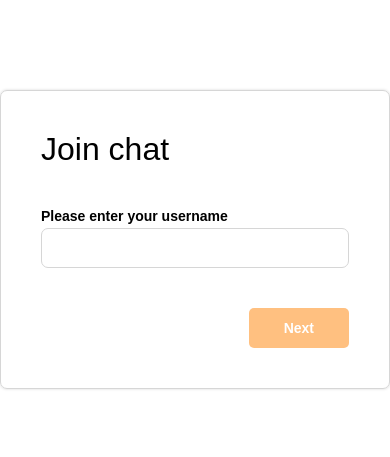
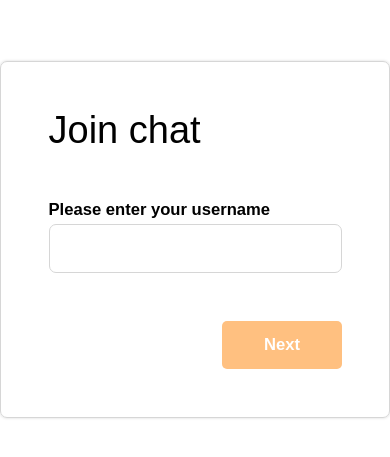
Before and after one commit to luisb90/pager-chat-app, a React app: page /login in a window 390 px wide. Shown: the part 183-640 px from the top of the page. Built offline with nearby package versions, Linux system fonts and the light colour scheme.

Commit message:
make font larger for mobile resolutions

```diff
--- a/src/index.css
+++ b/src/index.css
@@ -16,8 +16,8 @@ html {
   height: -webkit-fill-available;
 }
 
-@media screen and (min-width: 2000px) {
+@media screen and (max-width: 767px) {
   html {
-    font-size: 18px;
+    font-size: 19px;
   }
 }
```
